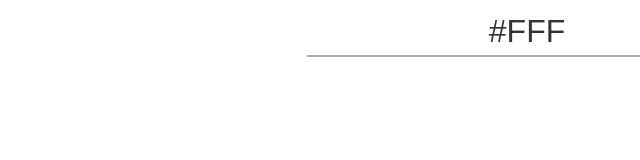
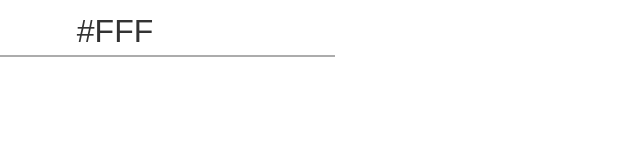
Before and after one commit to raulsampaio8/heroku, a website: page index.html in a window 1280 px wide. Shown: the whole page, without its empty margins (113-753 px from the left). Drawn offline with nearby package versions, Linux system fonts and the light colour scheme.

Commit message:
Removendo alguma coisa
blah

```diff
--- a/index.html
+++ b/index.html
@@ -9,9 +9,6 @@
       body { font-size: 2rem; }
       .panel {
         display: flex;
-        height: 100vh;j.sdak.ldçfkjhq32 knmm,
-        align-items: center;
-        justify-content: center;
       }
 
       .panel-item { max-width: 50%; }
```
